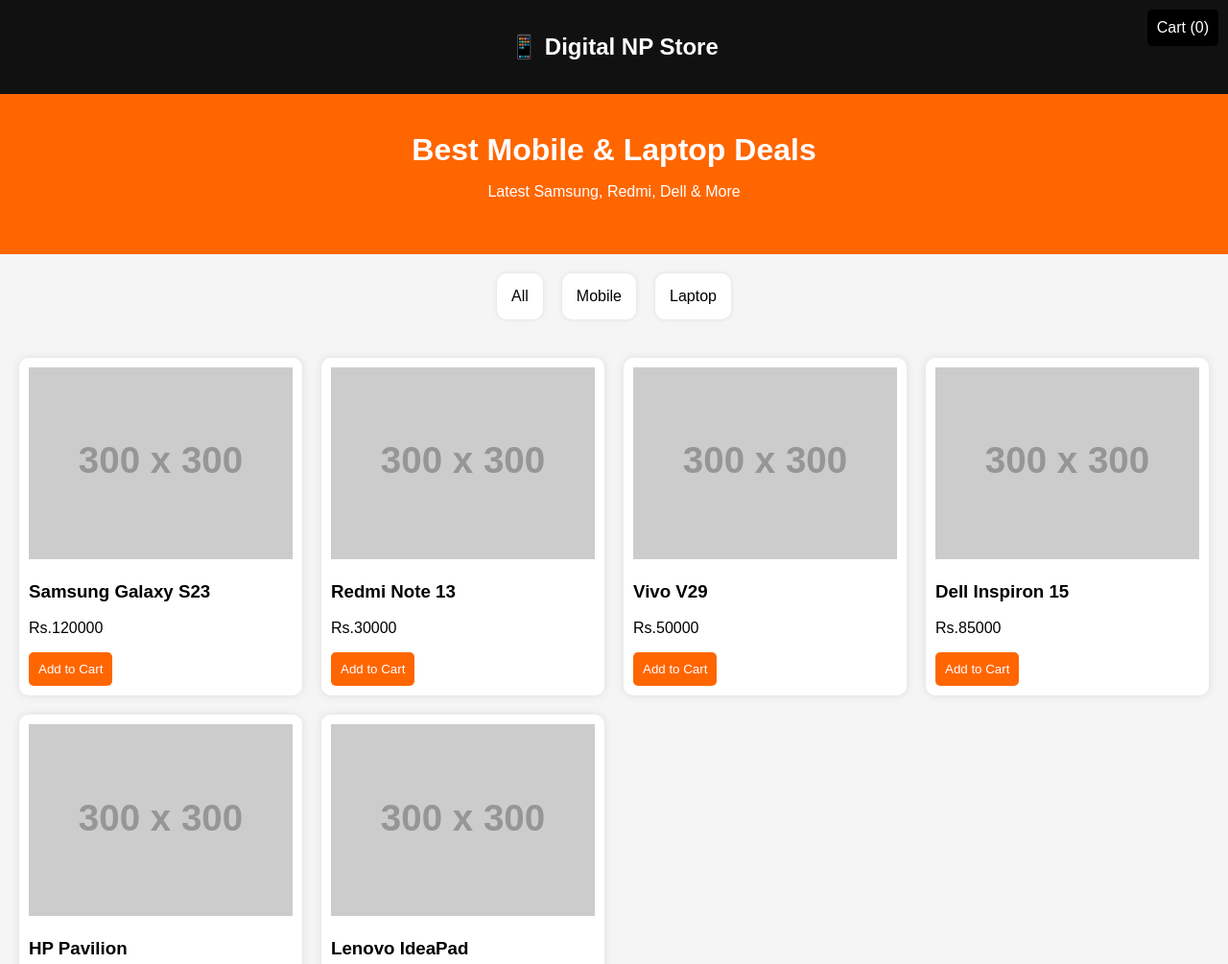
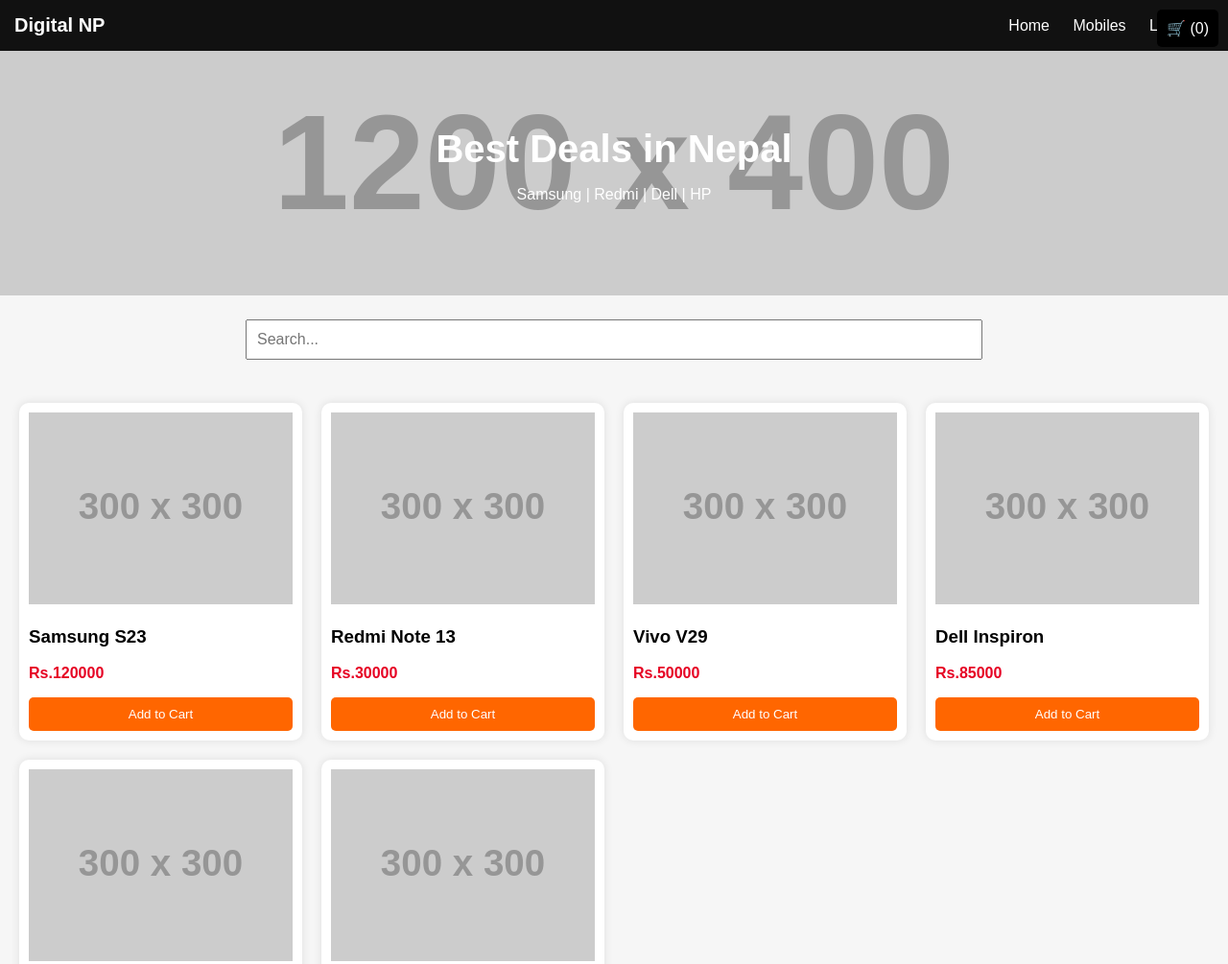
Before and after one commit to digitalnp1988/github.io, a plain HTML site: page index.html in a window 1280 px wide. Shown: the top 1005 px of the page at 96% size. Drawn offline with Linux system fonts and the light colour scheme; placeholder pictures from the web are drawn by us.

Commit message:
Update index.html

```diff
--- a/index.html
+++ b/index.html
@@ -4,22 +4,95 @@
 <head>
 <meta charset="UTF-8">
 <meta name="viewport" content="width=device-width, initial-scale=1.0">
-<title>Digital NP Store</title>
+<title>Digital Nepal</title>
 
 <style>
-body {margin:0;font-family:Arial;background:#f5f5f5;}
-header {background:#111;color:#fff;padding:15px;text-align:center;}
-.hero {background:#ff6600;color:#fff;padding:40px;text-align:center;}
-.hero h1 {margin:0;}
-.categories {display:flex;justify-content:center;gap:20px;padding:20px;}
-.cat {background:#fff;padding:15px;border-radius:10px;cursor:pointer;box-shadow:0 0 5px rgba(0,0,0,0.1);}
-.products {display:grid;grid-template-columns:repeat(auto-fit,minmax(250px,1fr));gap:20px;padding:20px;}
-.card {background:#fff;border-radius:10px;padding:10px;box-shadow:0 0 10px rgba(0,0,0,0.1);}
+body {margin:0;font-family:Arial;background:#f6f6f6;}
+
+/* HEADER */
+header {background:#111;color:#fff;padding:15px;display:flex;justify-content:space-between;align-items:center;}
+.logo {font-size:20px;font-weight:bold;}
+nav a {color:#fff;margin:0 10px;text-decoration:none;}
+
+/* HERO */
+.hero {
+background:url('https://via.placeholder.com/1200x400') center/cover;
+color:#fff;text-align:center;padding:80px 20px;
+}
+.hero h1 {font-size:40px;margin:0;}
+
+/* SEARCH */
+.search-box {text-align:center;padding:20px;}
+.search-box input {width:60%;padding:10px;font-size:16px;}
+
+/* PRODUCTS */
+.products {
+display:grid;
+grid-template-columns:repeat(auto-fit,minmax(250px,1fr));
+gap:20px;
+padding:20px;
+}
+.card {
+background:#fff;
+border-radius:10px;
+padding:10px;
+transition:0.3s;
+box-shadow:0 0 10px rgba(0,0,0,0.1);
+}
+.card:hover {transform:scale(1.03);}
 .card img {width:100%;height:200px;object-fit:cover;}
-button {background:#ff6600;color:#fff;border:none;padding:10px;cursor:pointer;border-radius:5px;}
-.cart {position:fixed;right:10px;top:10px;background:#000;color:#fff;padding:10px;border-radius:5px;}
-.cart-page {position:fixed;right:0;top:0;width:300px;height:100%;background:#fff;padding:15px;display:none;overflow:auto;}
-input,textarea {width:100%;padding:8px;margin:5px 0;}
+.price {color:#e60023;font-weight:bold;}
+
+/* BUTTON */
+button {
+background:#ff6600;
+color:#fff;
+border:none;
+padding:10px;
+width:100%;
+cursor:pointer;
+border-radius:5px;
+}
+
+/* CART */
+.cart-btn {
+position:fixed;
+right:10px;
+top:10px;
+background:#000;
+color:#fff;
+padding:10px;
+border-radius:5px;
+cursor:pointer;
+}
+.cart-page {
+position:fixed;
+right:0;
+top:0;
+width:350px;
+height:100%;
+background:#fff;
+padding:20px;
+display:none;
+overflow:auto;
+box-shadow:-3px 0 10px rgba(0,0,0,0.3);
+}
+
+/* FORM */
+input,textarea {
+width:100%;
+padding:8px;
+margin:5px 0;
+}
+
+/* FOOTER */
+footer {
+background:#111;
+color:#fff;
+text-align:center;
+padding:20px;
+margin-top:20px;
+}
 </style>
 
 </head>
@@ -27,58 +100,65 @@
 <body>
 
 <header>
-<h2>📱 Digital NP Store</h2>
+<div class="logo">Digital NP</div>
+<nav>
+<a href="#">Home</a>
+<a href="#">Mobiles</a>
+<a href="#">Laptops</a>
+</nav>
 </header>
 
 <div class="hero">
-<h1>Best Mobile & Laptop Deals</h1>
-<p>Latest Samsung, Redmi, Dell & More</p>
+<h1>Best Deals in Nepal</h1>
+<p>Samsung | Redmi | Dell | HP</p>
 </div>
 
-<div class="categories">
-<div class="cat" onclick="filter('all')">All</div>
-<div class="cat" onclick="filter('mobile')">Mobile</div>
-<div class="cat" onclick="filter('laptop')">Laptop</div>
+<div class="search-box">
+<input type="text" id="search" placeholder="Search..." onkeyup="searchProduct()">
 </div>
 
-<div class="cart" onclick="toggleCart()">Cart (<span id="count">0</span>)</div>
+<div class="cart-btn" onclick="toggleCart()">🛒 (<span id="count">0</span>)</div>
 
 <div class="products" id="products"></div>
 
 <div class="cart-page" id="cartPage">
-<h3>Your Cart</h3>
+<h2>Your Cart</h2>
 <div id="cartItems"></div>
 
-<h4>Customer Info</h4>
+<h3>Order Details</h3>
 <input id="name" placeholder="Name">
 <input id="phone" placeholder="Phone">
 <textarea id="address" placeholder="Address"></textarea>
 
-<button onclick="order()">Order COD</button>
+<button onclick="order()">Place Order</button>
 
 </div>
+
+<footer>
+<p>© Digital NP Store | Ncell Distributor</p>
+</footer>
 
 <script>
 let cart=[];
 let products=[
-{name:"Samsung Galaxy S23",price:120000,cat:"mobile",img:"https://via.placeholder.com/300"},
-{name:"Redmi Note 13",price:30000,cat:"mobile",img:"https://via.placeholder.com/300"},
-{name:"Vivo V29",price:50000,cat:"mobile",img:"https://via.placeholder.com/300"},
-{name:"Dell Inspiron 15",price:85000,cat:"laptop",img:"https://via.placeholder.com/300"},
-{name:"HP Pavilion",price:95000,cat:"laptop",img:"https://via.placeholder.com/300"},
-{name:"Lenovo IdeaPad",price:70000,cat:"laptop",img:"https://via.placeholder.com/300"}
+{name:"Samsung S23",price:120000,img:"https://via.placeholder.com/300"},
+{name:"Redmi Note 13",price:30000,img:"https://via.placeholder.com/300"},
+{name:"Vivo V29",price:50000,img:"https://via.placeholder.com/300"},
+{name:"Dell Inspiron",price:85000,img:"https://via.placeholder.com/300"},
+{name:"HP Pavilion",price:95000,img:"https://via.placeholder.com/300"},
+{name:"Lenovo IdeaPad",price:70000,img:"https://via.placeholder.com/300"}
 ];
 
-let current=products;
+let filtered=products;
 
 function display(){
 let html="";
-current.forEach((p,i)=>{
+filtered.forEach((p,i)=>{
 html+=`
 <div class="card">
 <img src="${p.img}">
 <h3>${p.name}</h3>
-<p>Rs.${p.price}</p>
+<p class="price">Rs.${p.price}</p>
 <button onclick="add(${i})">Add to Cart</button>
 </div>`;
 });
@@ -86,7 +166,7 @@
 }
 
 function add(i){
-cart.push(current[i]);
+cart.push(filtered[i]);
 document.getElementById("count").innerText=cart.length;
 updateCart();
 }
@@ -104,9 +184,9 @@
 c.style.display=c.style.display==="block"?"none":"block";
 }
 
-function filter(cat){
-if(cat==="all") current=products;
-else current=products.filter(p=>p.cat===cat);
+function searchProduct(){
+let val=document.getElementById("search").value.toLowerCase();
+filtered=products.filter(p=>p.name.toLowerCase().includes(val));
 display();
 }
 
@@ -122,7 +202,7 @@
 
 msg+="Name:"+name+" Phone:"+phone+" Address:"+address;
 
-window.open("https://wa.me/97798XXXXXXXX?text="+msg);
+window.open("https://wa.me/9779804240666?text="+msg);
 }
 
 display();
```
